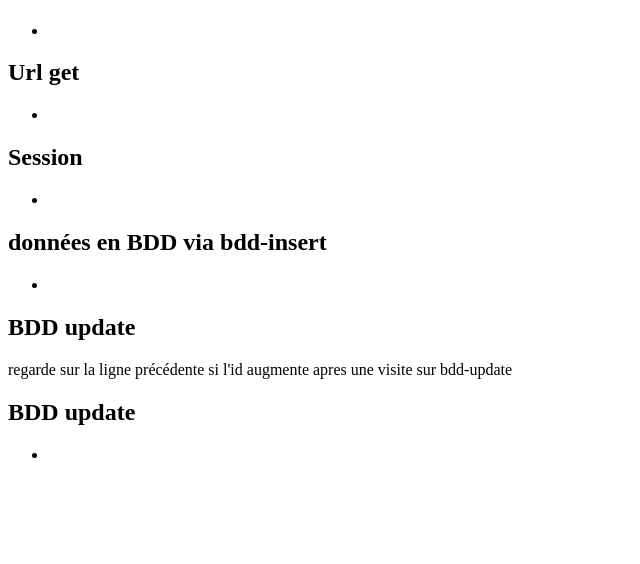
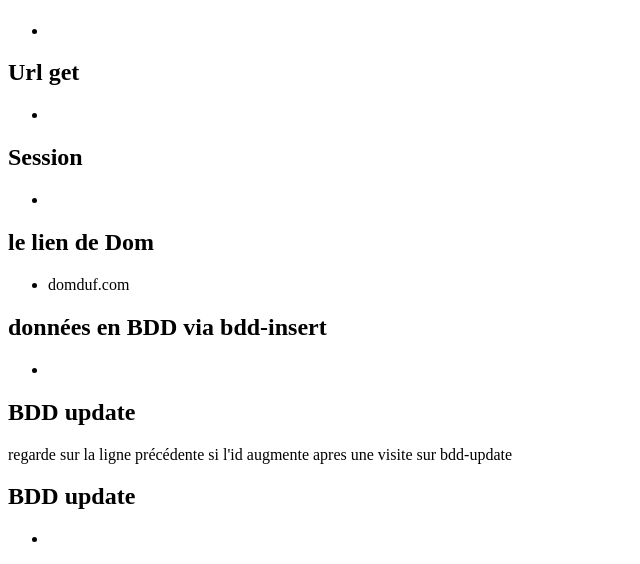
Before and after one commit to herylala/Essai, a PHP site: page / in a window 1280 px wide. Shown: the part 345-909 px from the top of the page, without its empty margins (0-640 px from the left). Before the commit the page ends 803 px from the top, so only its background shows below. Run offline with PHP 8.4, Linux system fonts and the light colour scheme; a stand-in replaces the project's code that opens the database connection.

Commit message:
ajoute lien domduf.com

```diff
--- a/index.php
+++ b/index.php
@@ -54,7 +54,10 @@
 <li><?php if (isset($_GET['koto'])){echo $_GET['koto'];}?></li>
 </ul>
 
-
+<h2> le lien de Dom</h2>
+<ul>
+<li>domduf.com</li>
+</ul>
 
 <h2> données en BDD via bdd-insert</h2>
 <ul>
```
